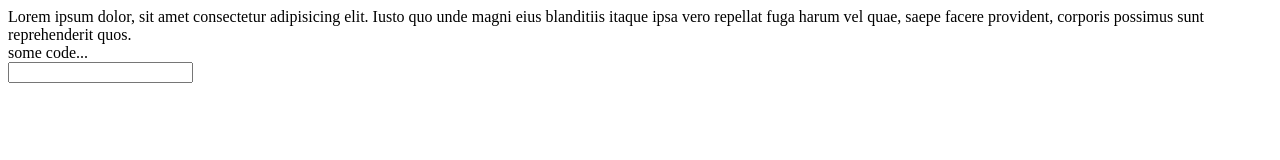
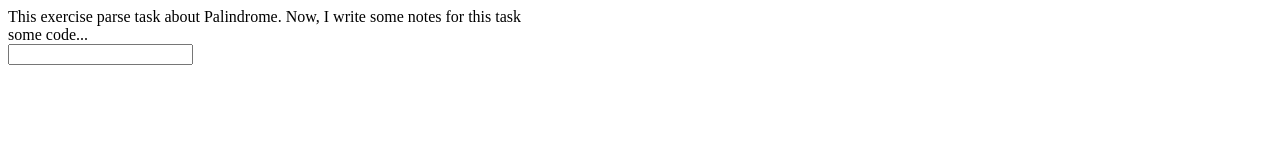
Before and after one commit to AleksDamsky/Im_Back, a plain HTML site: page Js exersice/tasksJs.html in a window 1280 px wide. Drawn offline with Linux system fonts and the light colour scheme.

Commit message:
tasks exercise

```diff
--- a/Js exersice/tasks.js
+++ b/Js exersice/tasks.js
@@ -0,0 +1,3 @@
+function palindrome(str) {
+  str;
+}
--- a/Js exersice/tasksJs.html
+++ b/Js exersice/tasksJs.html
@@ -11,10 +11,8 @@
     <div class="wrapper">
       <section class="scieneOne">
         <div class="tasksDescription">
-          Lorem ipsum dolor, sit amet consectetur adipisicing elit. Iusto quo
-          unde magni eius blanditiis itaque ipsa vero repellat fuga harum vel
-          quae, saepe facere provident, corporis possimus sunt reprehenderit
-          quos.
+          This exercise parse task about Palindrome. Now, I write some notes for
+          this task
         </div>
         <div class="tasksDecide">some code...</div>
         <input type="оставь комментарий" />
```
